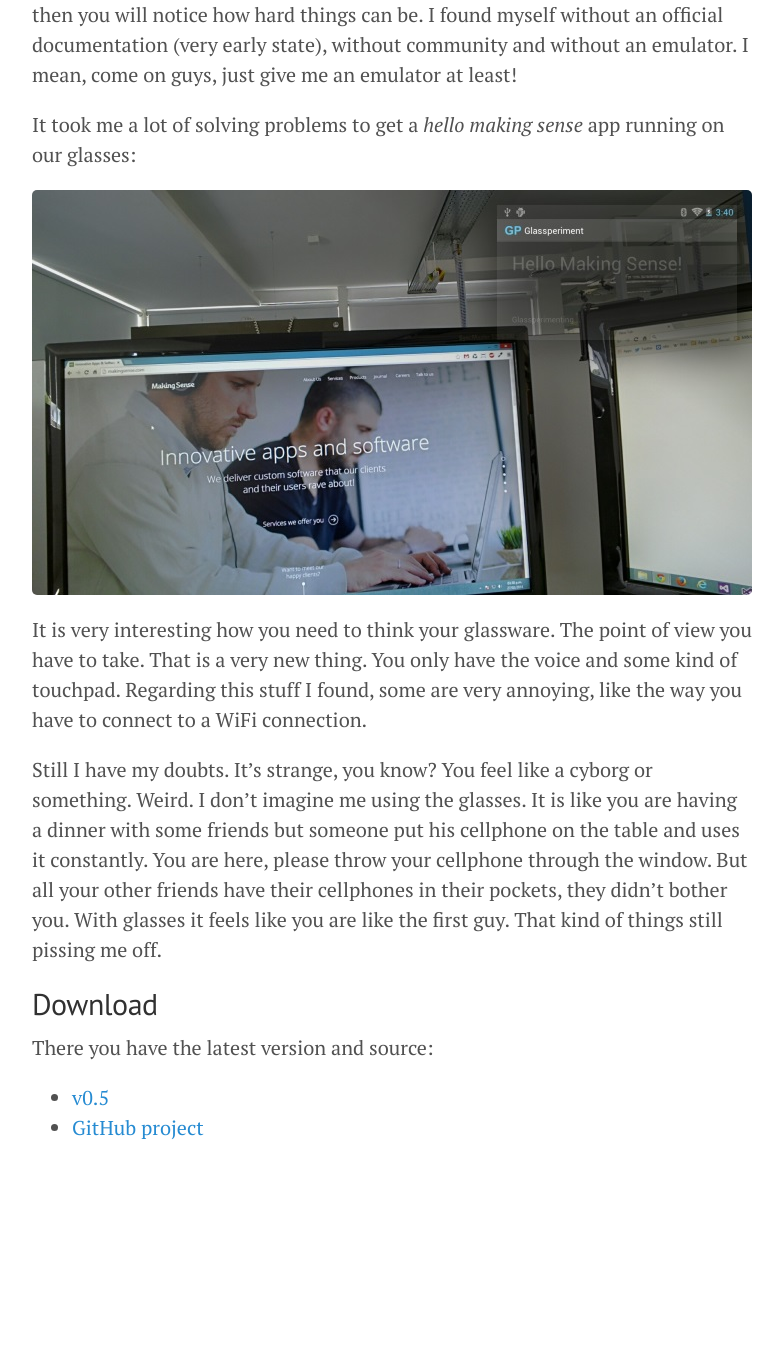
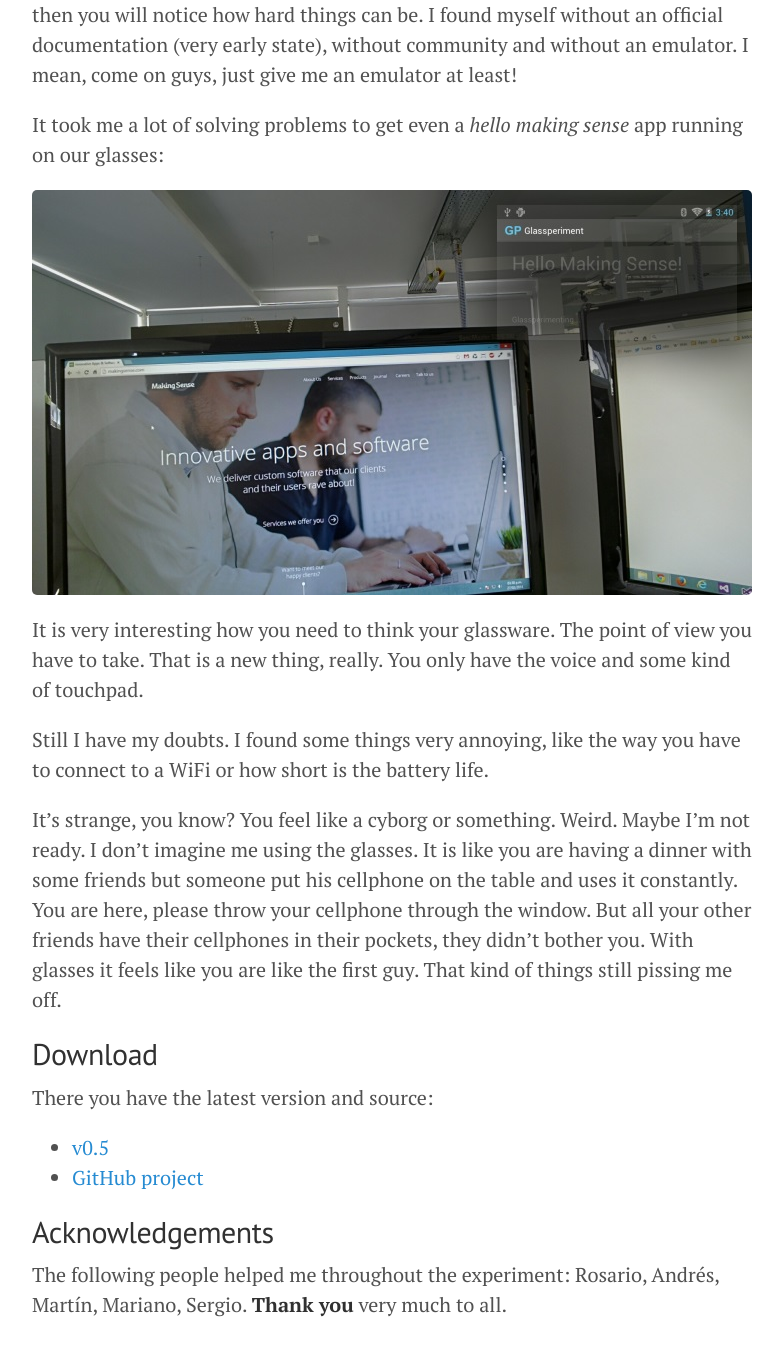
Before and after one commit to matiasbeckerle/glassperiment, a Jekyll site: the page built from _posts/2014-03-31-introducing-glassperiment.md, in a window 1280 px wide and 1400 px high, scrolled down 1127 px. Shown: the top 1356 px of the window, without its empty margins (248-1031 px from the left). Built offline with Jekyll 4.4.1, drawn with Linux system fonts in a browser that asks for light colours; Markdown is read by kramdown in place of the engine named in the settings; before the commit the page ends 2350 px from its top, so only the background shows below that; some of the changed text lies outside the part shown.

Commit message:
Finish "introducing glassperiment"

```diff
--- a/_posts/2014-03-31-introducing-glassperiment.md
+++ b/_posts/2014-03-31-introducing-glassperiment.md
@@ -11,7 +11,7 @@ Glassperiment is an opportunity that [Making Sense](http://makingsense.com) gave
 
 ### Breaking news *through the Glass*
 
-Glassperiment, a glassware to display breaking news and let users stay informed any time they want. Interests preferences will be chosen from a catalogue and set through voice triggers. As a result, users will be synced with news filtered by those preferences.
+Glassperiment is a glassware to display breaking news and let users stay informed any time they want. Interests preferences will be chosen from a catalogue and set through voice triggers. As a result, users will be synced with news filtered by those preferences.
 
 ### Scope
 
@@ -25,13 +25,15 @@ Well, I have mixed feelings.
 
 Developing glassware can be tough. If you read my article "[Environment's Jornal]({{ site.baseurl }}/environments-journal)" then you will notice how hard things can be. I found myself without an official documentation (very early state), without community and without an emulator. I mean, come on guys, just give me an emulator at least!
 
-It took me a lot of solving problems to get a *hello making sense* app running on our glasses:
+It took me a lot of solving problems to get even a *hello making sense* app running on our glasses:
 
 ![Hello Making Sense!]({{ site.baseurl }}/public/img/hello-making-sense.jpg)
 
-It is very interesting how you need to think your glassware. The point of view you have to take. That is a very new thing. You only have the voice and some kind of touchpad. Regarding this stuff I found, some are very annoying, like the way you have to connect to a WiFi connection.
+It is very interesting how you need to think your glassware. The point of view you have to take. That is a new thing, really. You only have the voice and some kind of touchpad.
 
-Still I have my doubts. It's strange, you know? You feel like a cyborg or something. Weird. I don't imagine me using the glasses. It is like you are having a dinner with some friends but someone put his cellphone on the table and uses it constantly. You are here, please throw your cellphone through the window. But all your other friends have their cellphones in their pockets, they didn't bother you. With glasses it feels like you are like the first guy. That kind of things still pissing me off.
+Still I have my doubts. I found some things very annoying, like the way you have to connect to a WiFi or how short is the battery life.
+
+It's strange, you know? You feel like a cyborg or something. Weird. Maybe I'm not ready. I don't imagine me using the glasses. It is like you are having a dinner with some friends but someone put his cellphone on the table and uses it constantly. You are here, please throw your cellphone through the window. But all your other friends have their cellphones in their pockets, they didn't bother you. With glasses it feels like you are like the first guy. That kind of things still pissing me off.
 
 ## Download
 
@@ -39,3 +41,7 @@ There you have the latest version and source:
 
 * [v{{ site.version }}]({{ site.github.repo }}/archive/v{{ site.version }}.zip)
 * [GitHub project]({{ site.github.repo }})
+
+## Acknowledgements
+
+The following people helped me throughout the experiment: Rosario, Andrés, Martín, Mariano, Sergio. **Thank you** very much to all.
```
